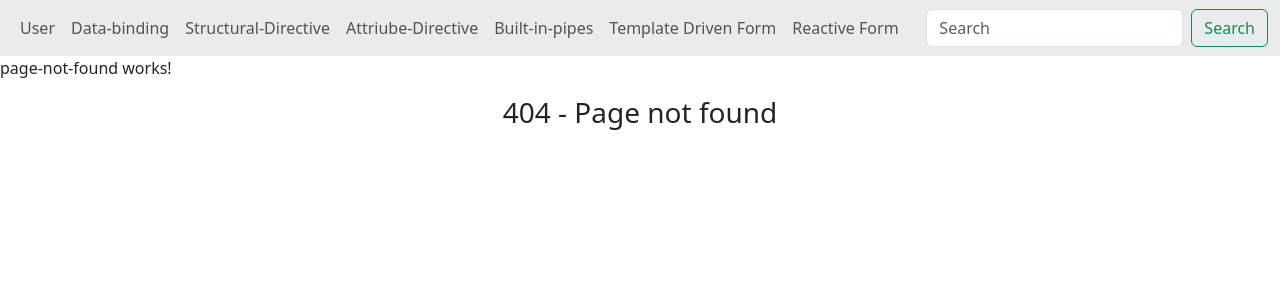
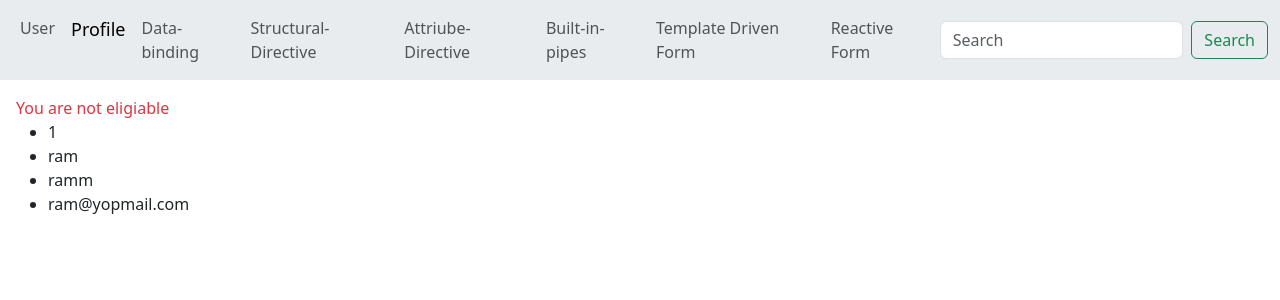
Before and after one commit to sudarshan-basnet-np/learn-angular, an Angular app: page /profile in a window 1280 px wide. Before the commit this address had no page. Shown: the top 300 px of the page. Built offline with nearby package versions, Linux system fonts and the light colour scheme.

Commit message:
learning-services (#12)

```diff
--- a/src/app/app-data-binding/app-data-binding.component.html
+++ b/src/app/app-data-binding/app-data-binding.component.html
@@ -2,7 +2,14 @@
 
 <div align="center">
 
-    <div>
+
+    <div >
+
+        <h1><b> UserName: {{dummyData.name}}</b> </h1>
+
+    </div>
+
+    <div class="m-2">
     <p> Interpolation  </p>
     <p>    <b>{{topic}} </b>  with  {{type1}} </p>
 
--- a/src/app/app-data-binding/app-data-binding.component.ts
+++ b/src/app/app-data-binding/app-data-binding.component.ts
@@ -1,5 +1,6 @@
 import { Component } from '@angular/core';
 import { FormsModule } from '@angular/forms';
+import { SharingDataService } from '../sharing-data.service';
 
 @Component({
   selector: 'app-app-data-binding',
@@ -34,4 +35,16 @@ export class AppDataBindingComponent {
   onChange() {
     alert("Country has changes successfully")
   }
+
+
+  dummyData: any;
+
+  constructor(private _sharedData : SharingDataService) {
+    this.dummyData = this._sharedData.userObect;
+
+  }
+
+
+
+
 }
--- a/src/app/app.component.html
+++ b/src/app/app.component.html
@@ -11,6 +11,10 @@
         </li> -->
         <li class="nav-item">
           <a class="nav-link" routerLinkActive="active" routerLink="user">User</a>
+        </li>
+
+        <li class="nav-item">
+          <a class="nav-link" routerLinkActive="active" routerLink="profile">Profile</a>
         </li>
 
         <li class="nav-item">
--- a/src/app/app.routes.ts
+++ b/src/app/app.routes.ts
@@ -7,6 +7,7 @@ import { PageNotFoundComponent } from './page-not-found/page-not-found.component
 import { BuiltInPipesComponent } from './built-in-pipes/built-in-pipes.component';
 import { TemplateDrivenFormComponent } from './template-driven-form/template-driven-form.component';
 import { ReactiveFormsComponent } from './reactive-forms/reactive-forms.component';
+import { ProfileComponent } from './profile/profile.component';
 
 export const routes: Routes = [
 
@@ -28,6 +29,11 @@ export const routes: Routes = [
     {
         path:  'user',
         component: UserComponent
+    },
+
+    {
+        path: 'profile',
+        component: ProfileComponent
     },
 
     {
--- /dev/null
+++ b/src/app/profile/profile.component.html
@@ -0,0 +1,23 @@
+<div class="m-3">
+
+    @if (isEligiableForSubscription) {
+        <div class="text-success">
+            You are eligiable
+        </div>
+    }@else {
+        <div class="text-danger">
+            You are not eligiable
+        </div>
+    }
+
+    <ul>
+
+        <li> {{dummyData.id}} </li>
+        <li> {{dummyData.name}} </li>
+        <li> {{dummyData.userName}} </li>
+        <li> {{dummyData.email}} </li>
+
+
+    </ul>
+
+</div>
--- /dev/null
+++ b/src/app/profile/profile.component.ts
@@ -0,0 +1,33 @@
+import { Component } from '@angular/core';
+import { SharingDataService } from '../sharing-data.service';
+
+@Component({
+  selector: 'app-profile',
+  imports: [],
+  templateUrl: './profile.component.html',
+  styleUrl: './profile.component.scss'
+})
+export class ProfileComponent {
+
+
+  dummyData : any;
+
+  isEligiableForSubscription : Boolean;
+
+  constructor(private _sharedData : SharingDataService ) {
+
+    this.dummyData =  this._sharedData.userObect;
+
+    this.isEligiableForSubscription = this._sharedData.isEligiableForSubscription();
+
+  }
+
+  //   userObect = {
+  //   id: 1,
+  //   name: 'ram',
+  //   userName: 'ramm',
+  //   email: 'ram@yopmail.com'
+  // }
+
+
+}
--- /dev/null
+++ b/src/app/sharing-data.service.ts
@@ -0,0 +1,31 @@
+import { Injectable } from '@angular/core';
+
+@Injectable({
+  providedIn: 'root'
+})
+export class SharingDataService {
+
+  constructor() { }
+
+
+
+  userObect = {
+    id: 1,
+    name: 'ram',
+    userName: 'ramm',
+    email: 'ram@yopmail.com',
+    subscription: 'basic'
+  }
+
+
+  isEligiableForSubscription(): Boolean{
+
+    if(this.userObect.subscription === 'basic' && this.userObect.email.endsWith('@gmail.com')) {
+      return true;
+    } else{
+      return false;
+    }
+  }
+
+
+}
```
Also changed, not shown: src/app/profile/profile.component.scss (added), 2 other files (tests, documents, lock files or other folders).
